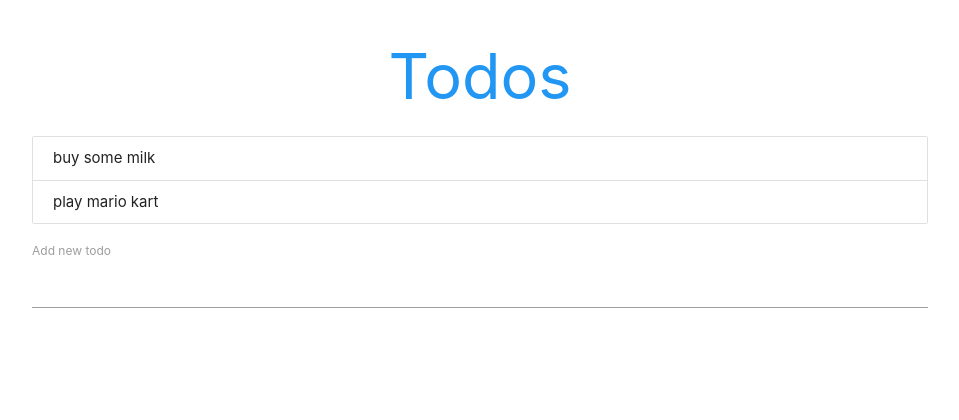
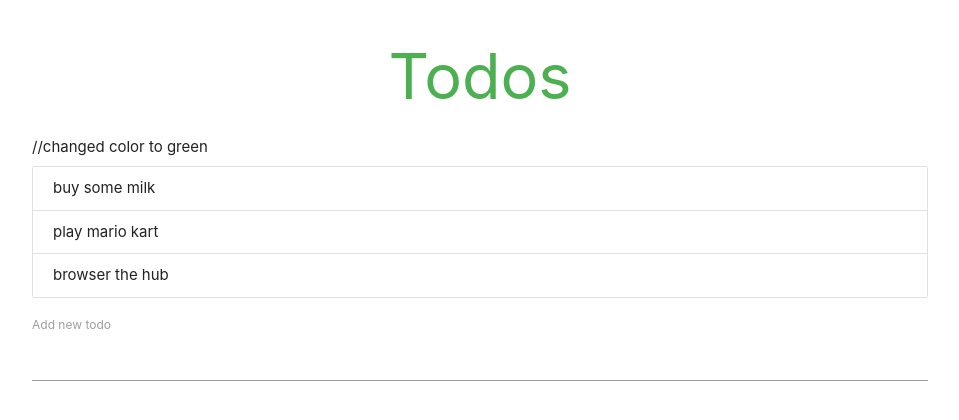
Before and after one commit to YungDouble/todoapp, a React (Create React App) app: page / in a window 1280 px wide. Shown: the top 420 px of the page, without its empty margins (160-1119 px from the left). Built offline with nearby package versions, Linux system fonts and the light colour scheme.

Commit message:
added some new items, and some style updates

```diff
--- a/src/App.js
+++ b/src/App.js
@@ -6,7 +6,8 @@ class App extends Component {
   state = {
     todos: [
       {id: 1, content: 'buy some milk'},
-      {id: 2, content: 'play mario kart'}
+      {id: 2, content: 'play mario kart'},
+      {id: 3, content: 'browser the hub'} // added new item
     ]
   }
 //Below we create a new todos array, it takes in the ID as a parameter and compares the ID to the current todo that is being parsed
@@ -29,7 +30,7 @@ class App extends Component {
   render() {
     return (
       <div className="todo-app container" >
-        <h1 className="center blue-text">Todos</h1>
+        <h1 className="center green-text">Todos</h1> //changed color to green
         <Todos todos={this.state.todos} deleteTodo={this.deleteTodo}/>
         <AddTodo addTodo={this.addTodo} />
       </div>
```
